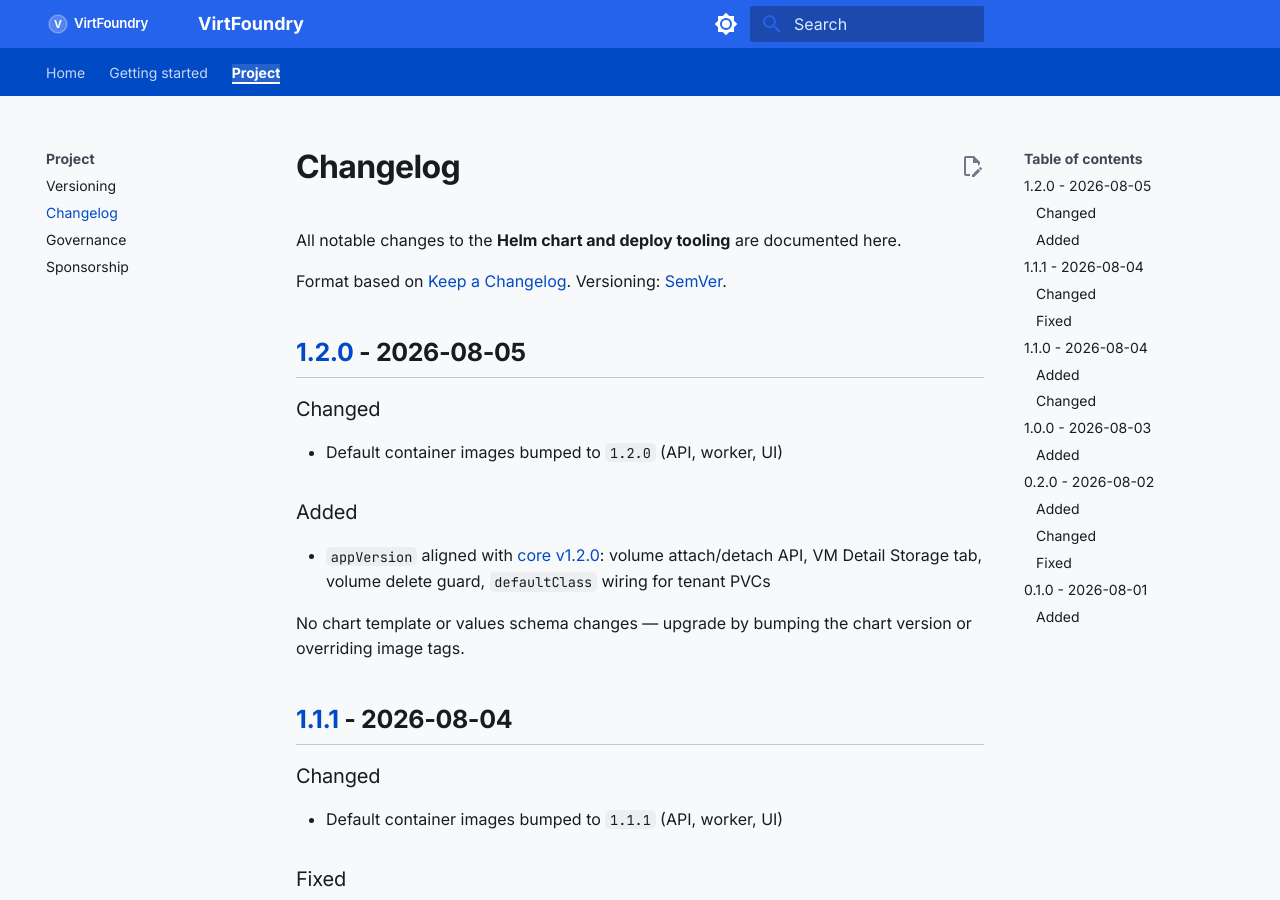
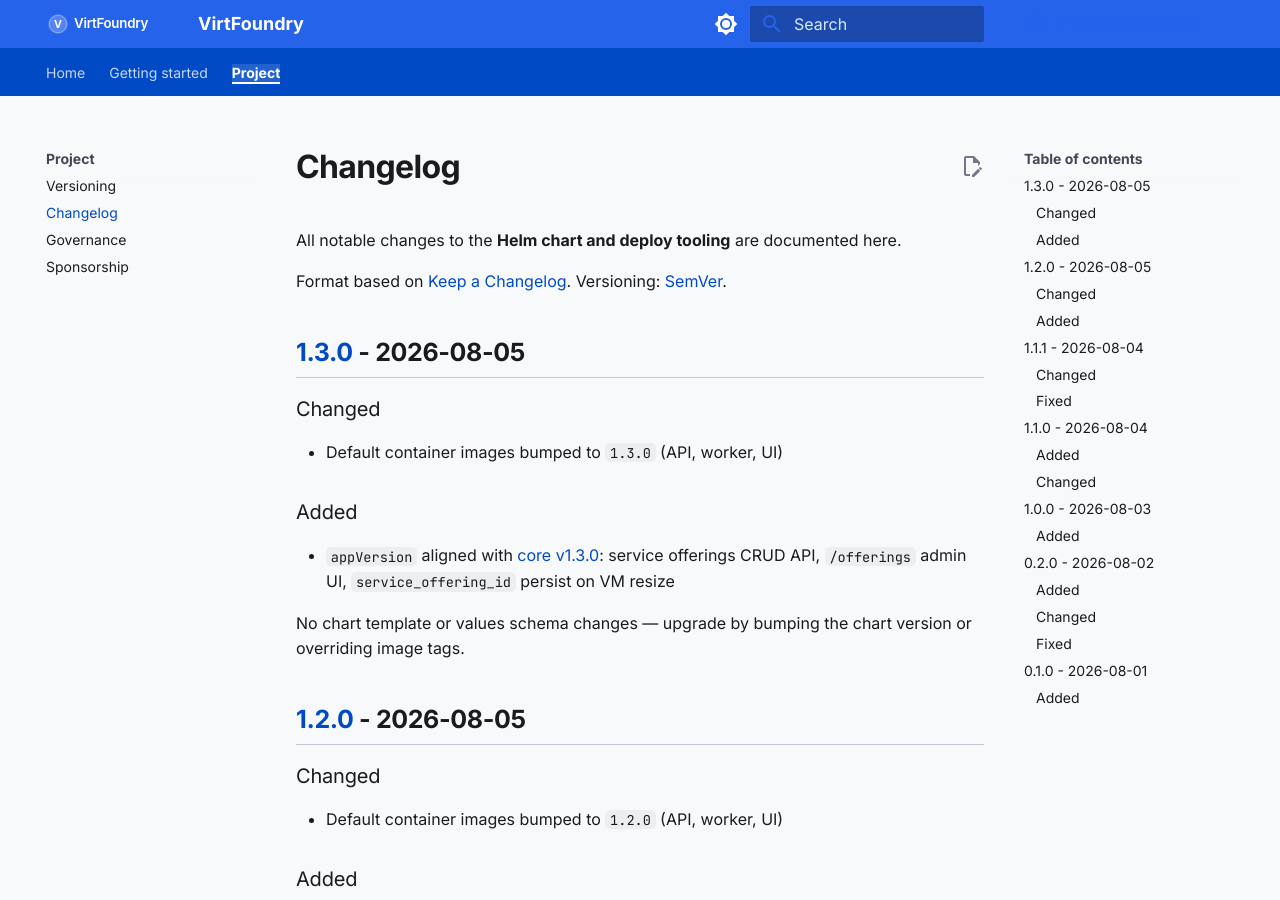
Before and after one commit to virtfoundry/helm-charts, an MkDocs documentation site: the page built from docs/project/changelog.md, in a window 1280 px wide and 900 px high. Built offline with MkDocs 1.6.1 and Material for MkDocs 9.7.7, drawn with Linux system fonts in a browser that asks for light colours; comment, search, counter and statistics services are not loaded.

Commit message:
chore(release): v1.3.0
Align chart and default images with core v1.3.0 (Phase 2 offerings).

```diff
--- a/docs/project/changelog.md
+++ b/docs/project/changelog.md
@@ -3,6 +3,18 @@
 All notable changes to the **Helm chart and deploy tooling** are documented here.
 
 Format based on [Keep a Changelog](https://keepachangelog.com/). Versioning: [SemVer](versioning.md).
+
+## [1.3.0] - 2026-08-05
+
+### Changed
+
+- Default container images bumped to `1.3.0` (API, worker, UI)
+
+### Added
+
+- `appVersion` aligned with [core v1.3.0](https://github.com/virtfoundry/core/releases/tag/v1.3.0): service offerings CRUD API, `/offerings` admin UI, `service_offering_id` persist on VM resize
+
+No chart template or values schema changes — upgrade by bumping the chart version or overriding image tags.
 
 ## [1.2.0] - 2026-08-05
 
@@ -77,6 +89,7 @@
 - GitHub Pages Helm repository via chart-releaser
 - Deploy scripts and setup helpers (KubeVirt, Multus, CDI)
 
+[1.3.0]: https://github.com/virtfoundry/helm-charts/compare/v1.2.0...v1.3.0
 [1.2.0]: https://github.com/virtfoundry/helm-charts/compare/v1.1.1...v1.2.0
 [1.1.1]: https://github.com/virtfoundry/helm-charts/compare/v1.1.0...v1.1.1
 [1.1.0]: https://github.com/virtfoundry/helm-charts/compare/v1.0.0...v1.1.0
```
Also changed, not shown: CHANGELOG.md (+4 -0 lines), README.md (+1 -1 lines), docs/guide/helm-repository.md (+1 -1 lines), docs/guide/installation.md (+2 -2 lines), docs/index.md (+2 -2 lines), 2 other files.
